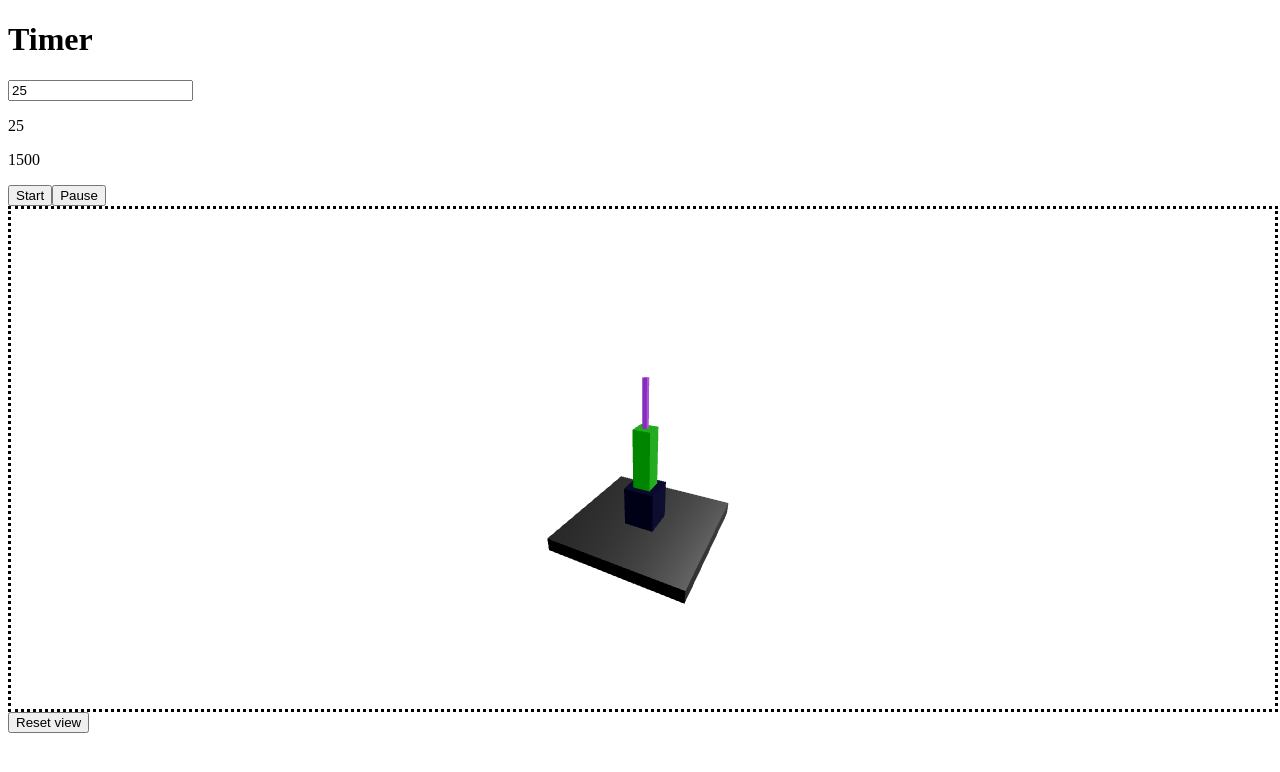
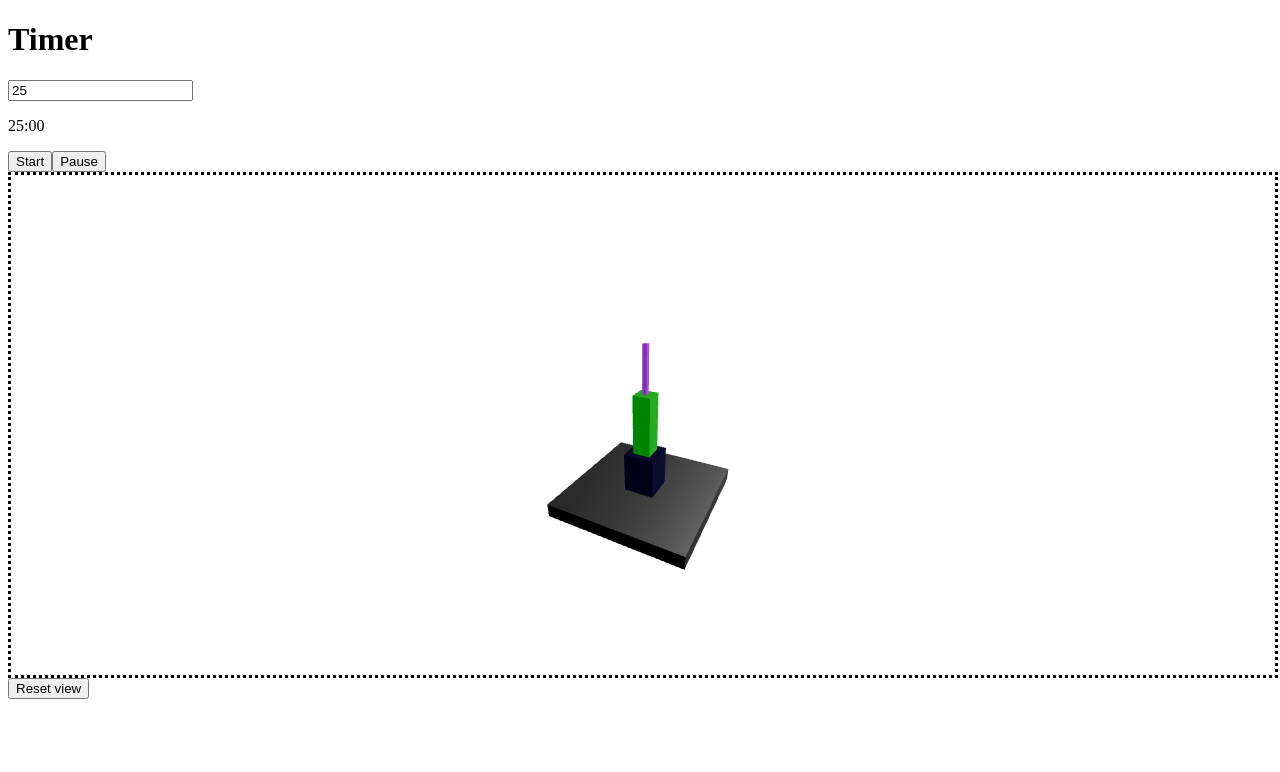
Before and after one commit to Ovikx/pomocity, a React (Create React App) app: page /build in a window 1280 px wide. Shown: the top 772 px of the page. Built offline with nearby package versions, Linux system fonts and the light colour scheme; no server answers.

Commit message:
converted second display to HH:MM

```diff
--- a/src/components/Timer.tsx
+++ b/src/components/Timer.tsx
@@ -50,9 +50,22 @@ export const Timer = (props: Props) => {
         {timerOn ? 'Stop' : 'Start'}
     </button>;
 
+    const minutes: number = Math.floor(timer/60);
+    const seconds: number = timer%60;
+    let minuteString: string = String(minutes);
+    let secondString: string = String(seconds);
+    if (minutes < 10) {
+        minuteString = `0${minutes}`
+    }
+
+    if (seconds < 10) {
+       secondString = `0${seconds}`
+    }
+    const clock: string = minuteString + ':' + secondString;
+
     return (
         <div>
-            <p>{timer}</p>
+            <p>{clock}</p>
             {startStopButton}
             <button onClick={pauseClick}>Pause</button>
         </div>
--- a/src/pages/Build.tsx
+++ b/src/pages/Build.tsx
@@ -19,7 +19,6 @@ export const Build = () => {
                 onChange={handleChange}
                 value={minutes}
             />
-            <p>{minutes}</p>
             <Timer seconds={minutes*60} />
             <SkyscraperViewer />
         </div>
```
